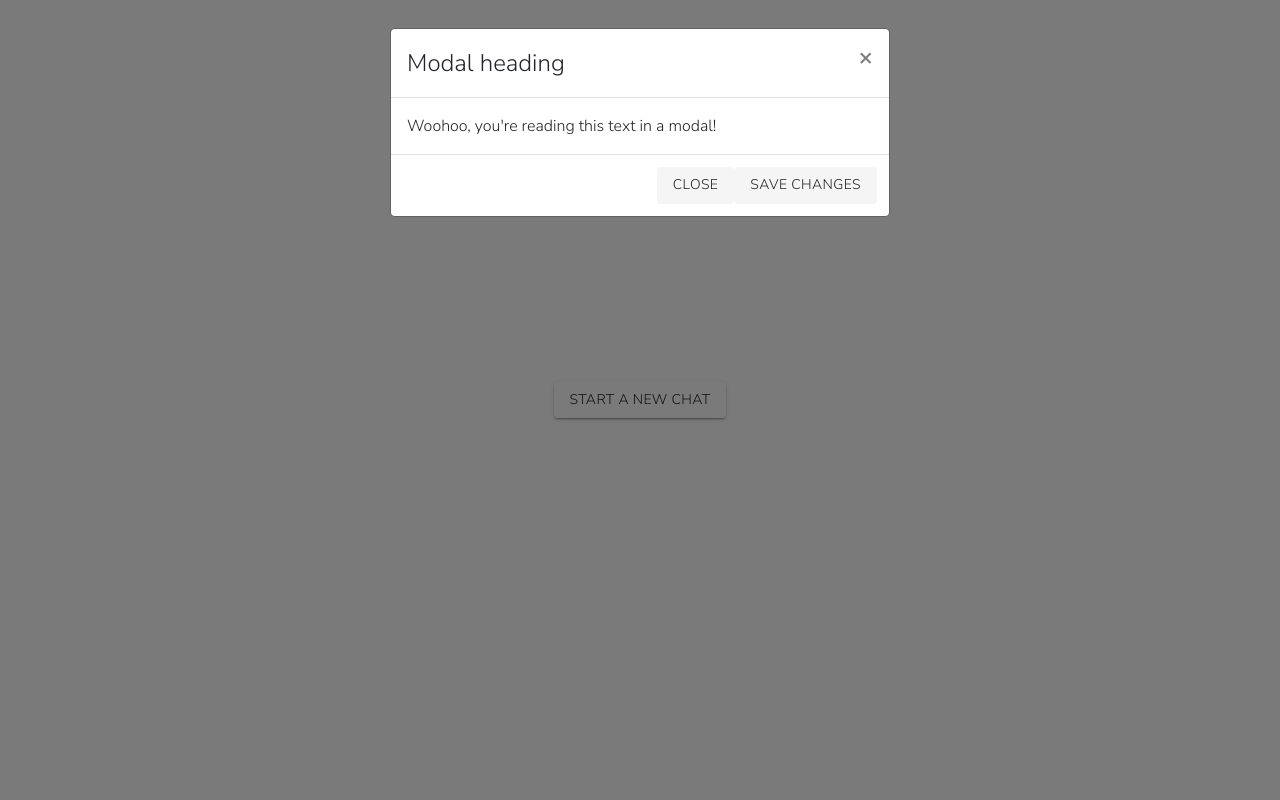
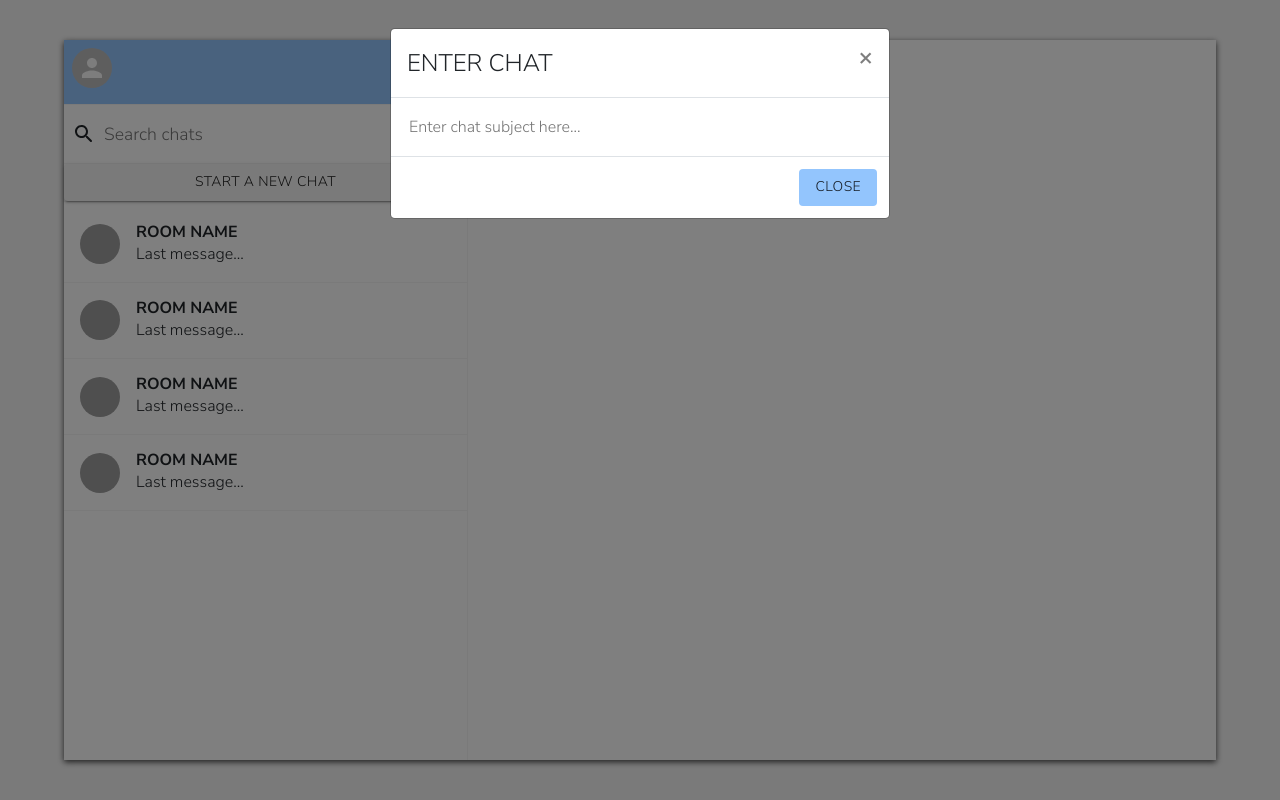
Before and after one commit to vidhi-thakur/Pigeon_Go, a React (Create React App) app in the folder pigeon-go-app/: page / in a window 1280 px wide. Both pictures are taken after a click on the button "START A NEW CHAT". Built offline with nearby package versions, Linux system fonts and the light colour scheme; grey boxes are pictures that could not be loaded.

Commit message:
style: dialog box, sidebar

```diff
--- a/pigeon-go-app/src/App.js
+++ b/pigeon-go-app/src/App.js
@@ -1,17 +1,14 @@
 import './App.css';
-import Sidebar from "./components/Sidebar"
-import ButtonModal from "./components/ButtonModal"
+import Sidebar from "./sidebar_components/Sidebar"
 
 import "react-bootstrap/dist/react-bootstrap.min.js";
 
 function App() {
   return (
     <div className="app">
-      {/* <div className="app__container">
-        {/* <Sidebar /> */}
-     {/* </div> */}
-
-      <ButtonModal />
+      <div className="app__container">
+        <Sidebar />
+     </div>
     </div>
   );
 }
--- /dev/null
+++ b/pigeon-go-app/src/sidebar_components/ButtonModal.css
@@ -0,0 +1,20 @@
+.buttonmodal__button {
+    width: 100%;
+    padding: 0.3rem 0px;
+    background-color: var(--bg-color01)!important;
+}
+
+.buttonmodal {
+    margin-bottom: 0.3rem;
+    border-bottom: 1px solid var(--bg-color01);
+}
+
+.buttonmodal__input {
+    width: 100%;
+    border: none;
+    outline: none;
+}
+
+.buttonmodal__bottomButton {
+    background-color: var(--primary-color01)!important;
+}
--- a/pigeon-go-app/src/components/ButtonModal.js
+++ b/pigeon-go-app/src/sidebar_components/ButtonModal.js
@@ -11,19 +11,16 @@ function ButtonModal() {
     const handleShow = () => setShow(true);
     return (
         <div className="buttonmodal">
-            <Button variant="contained" onClick={handleShow}>START A NEW CHAT</Button>
+            <Button className="buttonmodal__button" variant="contained" onClick={handleShow}>START A NEW CHAT</Button>
 
             <Modal show={show} onHide={handleClose}>
                 <Modal.Header closeButton>
-                    <Modal.Title>Modal heading</Modal.Title>
+                    <Modal.Title>ENTER CHAT</Modal.Title>
                 </Modal.Header>
-                <Modal.Body>Woohoo, you're reading this text in a modal!</Modal.Body>
+                <Modal.Body><input className="buttonmodal__input" placeholder="Enter chat subject here..." /></Modal.Body>
                 <Modal.Footer>
-                    <Button variant="secondary" onClick={handleClose}>
+                    <Button className="buttonmodal__bottomButton" variant="secondary" onClick={handleClose}>
                         Close
-                    </Button>
-                    <Button variant="primary" onClick={handleClose}>
-                        Save Changes
                     </Button>
                 </Modal.Footer>
             </Modal>
--- a/pigeon-go-app/src/components/Sidebar.css
+++ b/pigeon-go-app/src/sidebar_components/Sidebar.css
@@ -33,10 +33,6 @@
     flex: 1;
 }
 
-.MuiButtonBase-root {
-    background-color: var(--bg-color01)!important;
-}
-
 .sidebar__chatContainer {
     flex-direction: column;
 }
--- a/pigeon-go-app/src/components/SidebarChat.css
+++ b/pigeon-go-app/src/sidebar_components/SidebarChat.css
@@ -8,3 +8,11 @@
 .sidebarchat__info {
     margin-inline-start: 1rem;
 }
+
+.mb-0 {
+    margin-bottom: 0px;
+}
+
+.sidebarchat__chatRoom {
+    font-weight: bold;
+}
--- a/pigeon-go-app/src/components/SidebarChat.js
+++ b/pigeon-go-app/src/sidebar_components/SidebarChat.js
@@ -3,12 +3,14 @@ import "./SidebarChat.css"
 import { Avatar } from '@material-ui/core';
 
 function SidebarChat() {
+
+    let seed = Math.random();
     return (
         <div className="sidebarchat">
-            <Avatar />
+            <Avatar src={`https://avatars.dicebear.com/api/avataaars/${seed}.svg`} />
             <div className="sidebarchat__info">
-                <h4>ROOM NAME</h4>
-                <p>Last message...</p>
+                <h6 className="mb-0 sidebarchat__chatRoom">ROOM NAME</h6>
+                <p className="mb-0">Last message...</p>
             </div>
         </div>
     )
```
Also changed, not shown: pigeon-go-app/src/components/ButtonModal.css (deleted), pigeon-go-app/src/sidebar_components/Sidebar.js (renamed from pigeon-go-app/src/components/Sidebar.js).
